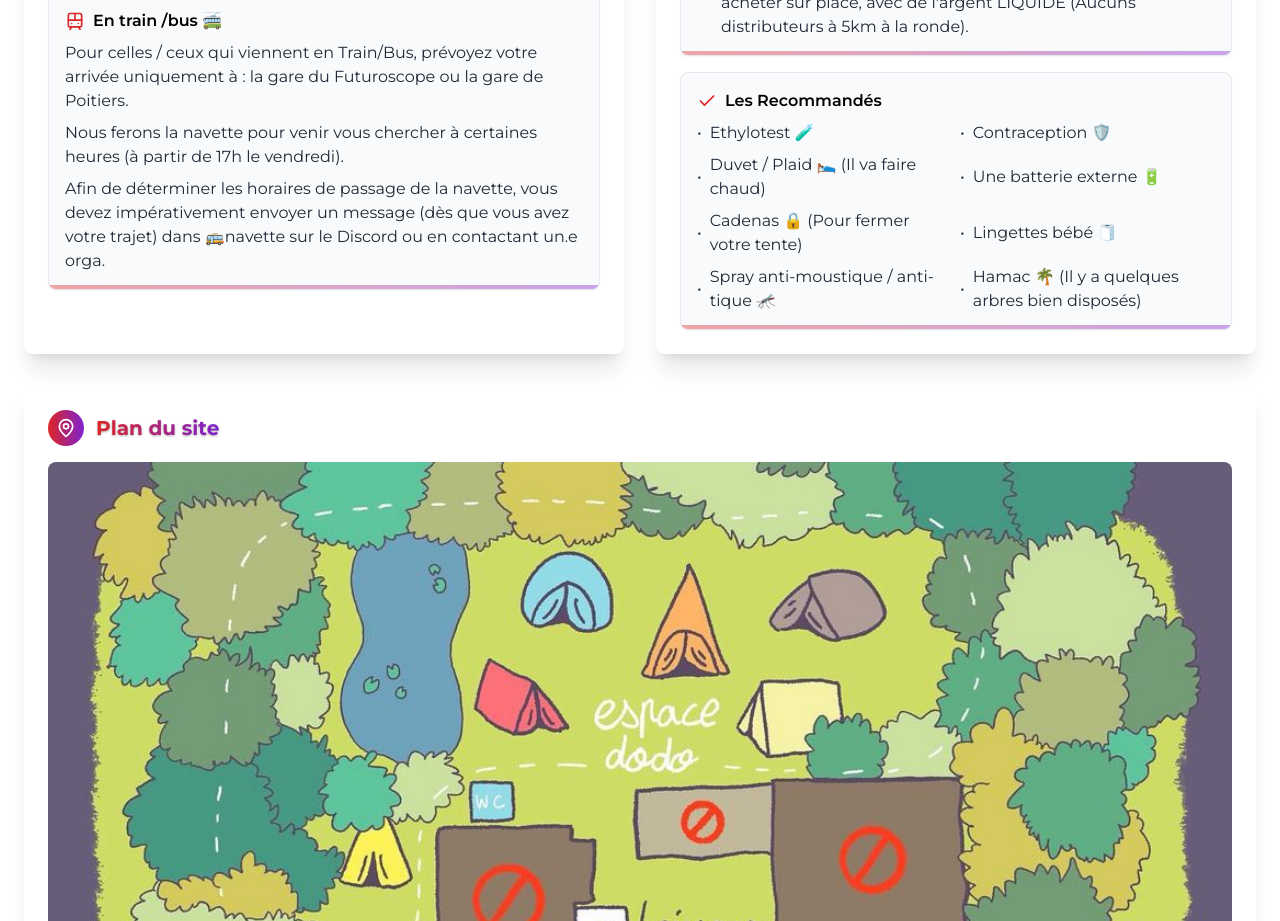
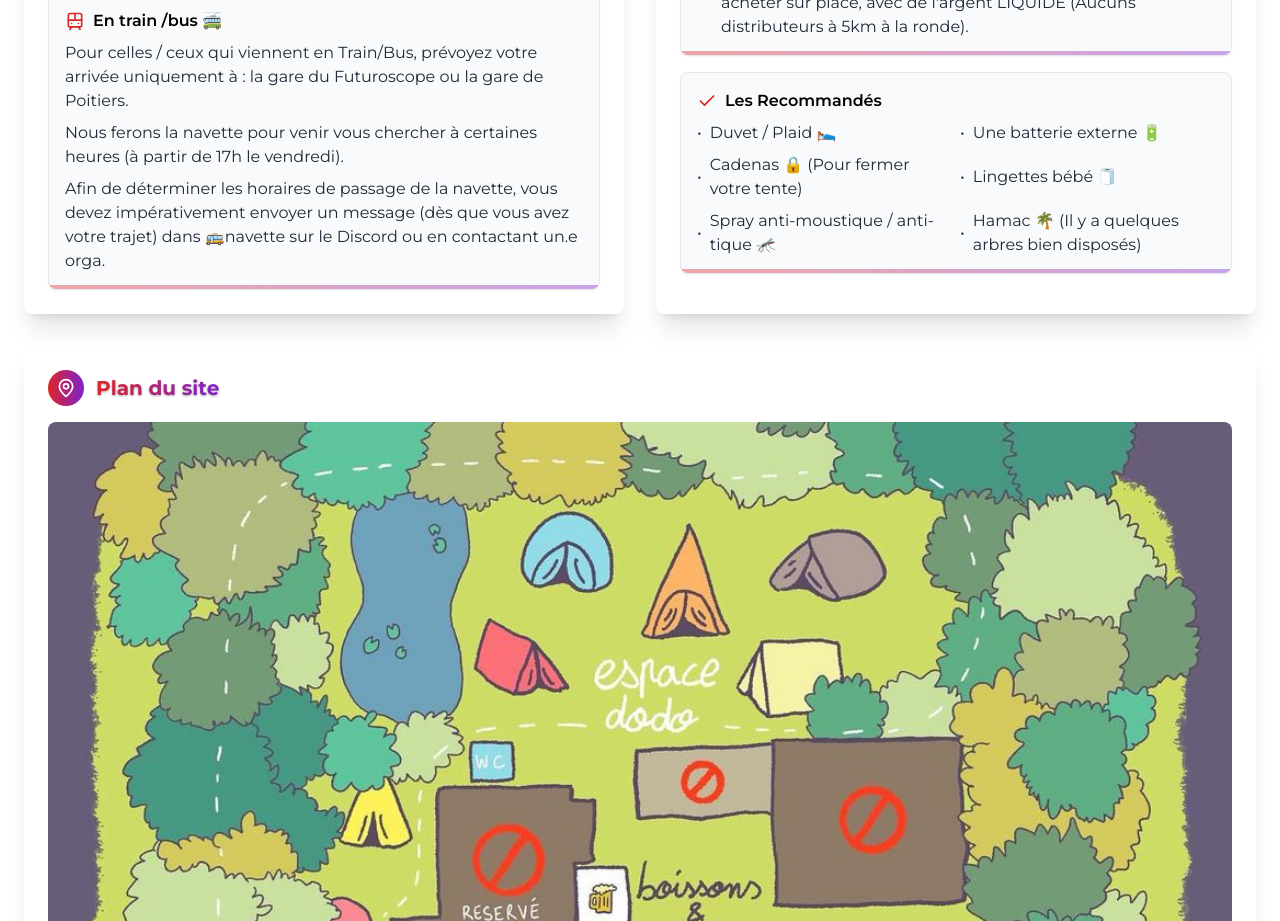
Before and after one commit to theo-hrd/closurades, a Next.js app: page / in a window 1280 px wide. Shown: the part 7040-7961 px from the top of the page. Built offline with nearby package versions, Linux system fonts and the light colour scheme.

Commit message:
Remove unused items from the Informations component for a cleaner presentation; streamline text for better clarity.

```diff
--- a/src/app/components/features/Informations.tsx
+++ b/src/app/components/features/Informations.tsx
@@ -300,15 +300,7 @@ export default function Informations() {
               <div className="grid grid-cols-1 md:grid-cols-2 gap-2 text-gray-800">
                 <div className="flex items-center">
                   <div className="mr-2">•</div>
-                  <span>Ethylotest 🧪</span>
-                </div>
-                <div className="flex items-center">
-                  <div className="mr-2">•</div>
-                  <span>Contraception 🛡️</span>
-                </div>
-                <div className="flex items-center">
-                  <div className="mr-2">•</div>
-                  <span>Duvet / Plaid 🛌 (Il va faire chaud)</span>
+                  <span>Duvet / Plaid 🛌</span>
                 </div>
                 <div className="flex items-center">
                   <div className="mr-2">•</div>
```
